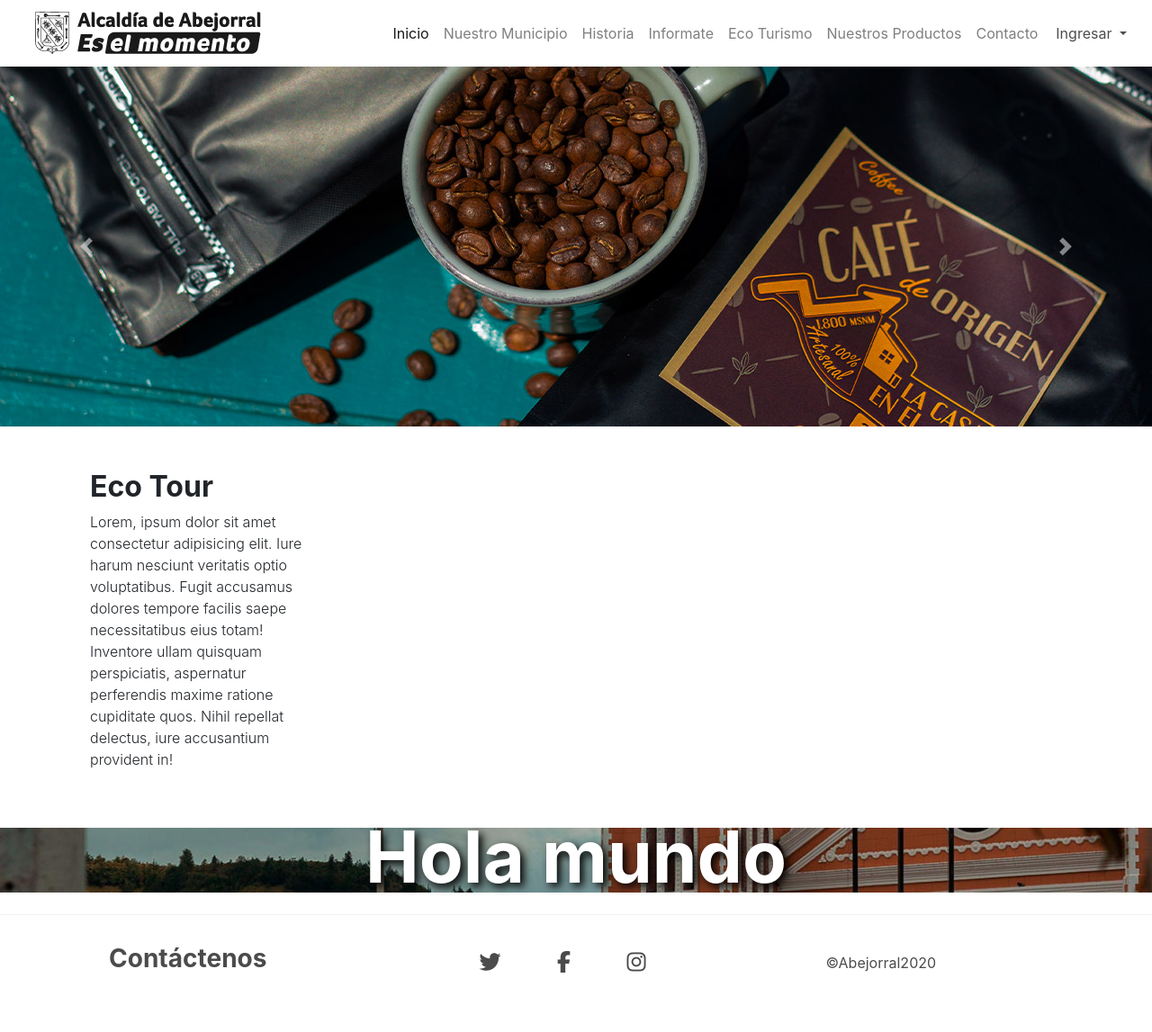
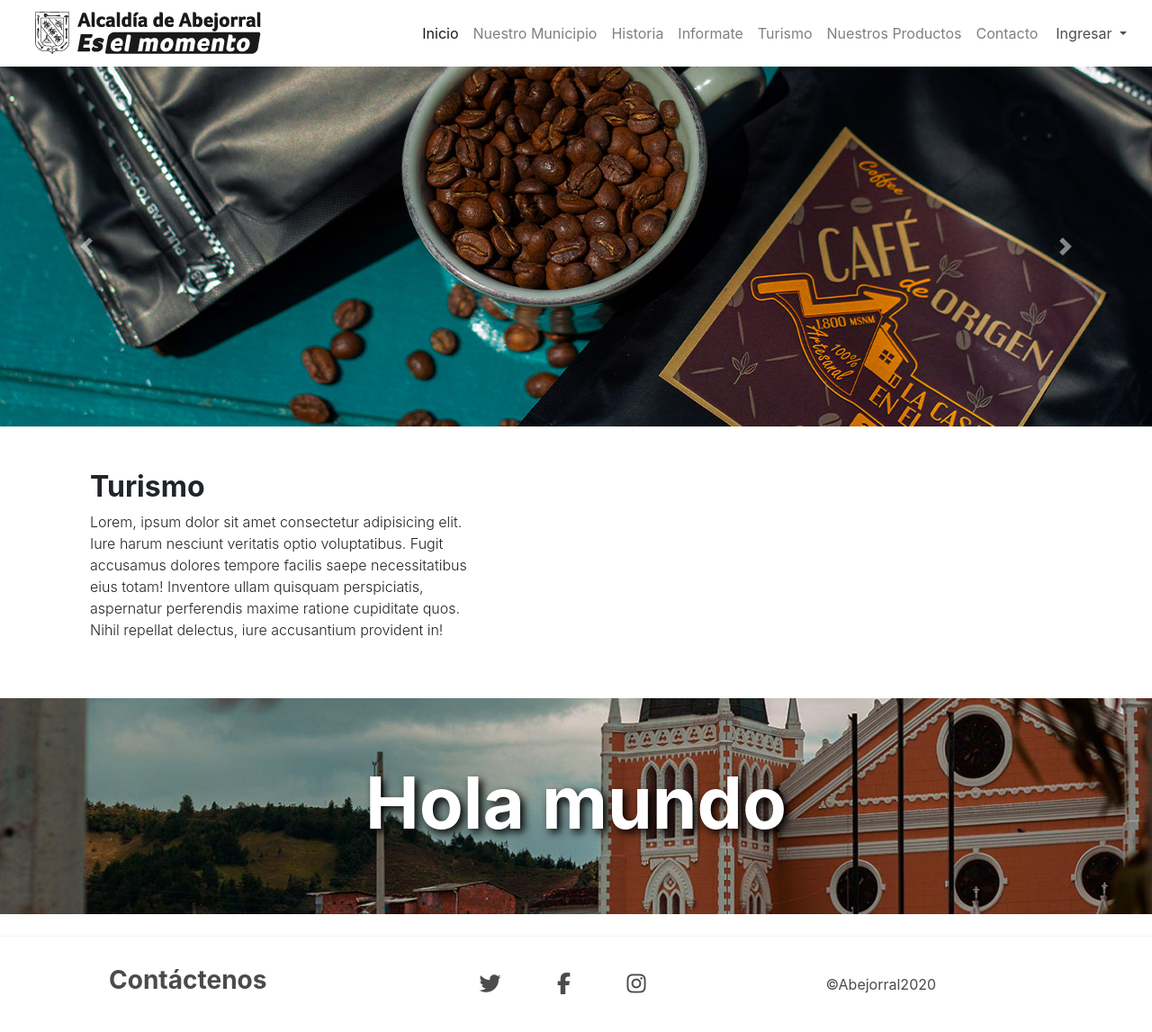
Before and after one commit to sam-oro/abejorral-turista, a PHP site: page /GIT/vistas/ecotour/ecotour.php in a window 1280 px wide. Shown: the whole page at 90% size. Before the commit the page ends 1081 px from the top, so only its background shows below. Run offline with PHP 8.4, Linux system fonts and the light colour scheme; data comes from the database, SQL or seed files in the repository; some libraries are stand-ins or nearby versions.

Commit message:
Correciones

```diff
--- a/css/style.css
+++ b/css/style.css
@@ -39,7 +39,7 @@ main {
 
 /* Recursos */
 
-.contenedor{
+.contenedor {
     margin: 0;
     padding: 0;
     justify-content: center;
@@ -81,6 +81,19 @@ main {
 
 .sesiones {
     height: auto;
+    background-position: center;
+    background-repeat: no-repeat;
+    background-size: cover;
+    background-attachment: fixed;
+    display: flex;
+    justify-content: center;
+    align-items: center;
+    margin: 0;
+    padding: 0;
+}
+
+.sesiones__turismo {
+    height: 30vh;
     background-position: center;
     background-repeat: no-repeat;
     background-size: cover;
@@ -208,7 +221,7 @@ main {
     height: 2px;
 }
 
-.index-titulo{
+.index-titulo {
     margin-left: 1rem;
 }
 
@@ -359,11 +372,12 @@ main {
 
 
 /* Productos */
-.color-index{
-    background-color: #fAfAfA;
+
+.color-index {
+    background-color: #f7f7f7;
 }
 
-.cont{
+.cont {
     margin: 0;
     padding: 0;
     display: flex;
@@ -371,18 +385,18 @@ main {
     align-items: center;
 }
 
-.productos{
+.productos {
     width: 90%;
 }
 
-.producto{
+.producto {
     border-radius: 2px;
     margin: 3rem;
     background-color: #FFFFFF;
     padding-bottom: 1rem;
 }
 
-.titulo-cafe{
+.titulo-cafe {
     background-color: #FA7838;
     height: 10vh;
     display: flex;
@@ -390,13 +404,13 @@ main {
     align-items: center;
 }
 
-.titulo-cafe h1{
+.titulo-cafe h1 {
     color: #ffffff;
     filter: brightness(100%);
     text-transform: uppercase;
 }
 
-.titulo-otros{
+.titulo-otros {
     background-color: #99c355;
     height: 10vh;
     display: flex;
@@ -404,7 +418,7 @@ main {
     align-items: center;
 }
 
-.titulo-otros h1{
+.titulo-otros h1 {
     color: #ffffff;
     filter: brightness(100%);
     text-transform: uppercase;
@@ -420,8 +434,8 @@ main {
     background-size: cover;
 }
 
-@supports(object-fit: cover){
-    .card img{
+@supports(object-fit: cover) {
+    .card img {
         height: 100%;
         object-fit: cover;
         object-position: center center;
@@ -531,10 +545,11 @@ main {
     }
 }
 
+
 /* preguntas frecuentes */
 
-.cabecera{
-    background-color:#ebe9e9;
+.cabecera {
+    background-color: #ebe9e9;
     padding: 10px 12px;
     border-bottom: 1px solid #e4573e;
     overflow: hidden;
@@ -543,13 +558,14 @@ main {
     border-radius: 4px 4px 0 0;
 }
 
-.cont-pregunta{
+.cont-pregunta {
     color: #e4573e;
     font-size: 2rem;
     float: left;
     margin-right: 10px;
 }
-.pregunta{
+
+.pregunta {
     background-color: #ebe9e9;
     padding: 12px;
     -webkit-border-radius: 0 0 4px 4px;
@@ -560,13 +576,15 @@ main {
     font-size: 1.4rem;
 }
 
-.preguntas-frecuentes{
+.preguntas-frecuentes {
     height: 600px;
     overflow: scroll;
     margin-bottom: 5rem;
 }
 
+
 /* Switch Productos */
+
 .switch {
     position: relative;
     display: inline-block;
@@ -574,14 +592,18 @@ main {
     height: 34px;
 }
 
+
 /* Hide default HTML checkbox */
+
 .switch input {
     opacity: 0;
     width: 0;
     height: 0;
 }
 
+
 /* The slider */
+
 .slider {
     position: absolute;
     cursor: pointer;
@@ -606,21 +628,23 @@ main {
     transition: .4s;
 }
 
-  input:checked + .slider {
+input:checked+.slider {
     background-color: #99C355;
 }
 
-  input:focus + .slider {
+input:focus+.slider {
     box-shadow: 0 0 1px #99C355;
 }
 
-  input:checked + .slider:before {
+input:checked+.slider:before {
     -webkit-transform: translateX(26px);
     -ms-transform: translateX(26px);
     transform: translateX(26px);
 }
 
+
 /* Rounded sliders */
+
 .slider.round {
     border-radius: 34px;
 }
--- a/vistas/ecotour/ecotour.php
+++ b/vistas/ecotour/ecotour.php
@@ -23,7 +23,7 @@
     <head>
         <meta charset="UTF-8">
         <meta name="viewport" content="width=device-width, initial-scale=1.0">
-        <title>EcoTour</title>
+        <title>Turismo</title>
 
         <!--importacion boostrap-->
         <link rel="stylesheet" href="https://maxcdn.bootstrapcdn.com/bootstrap/4.0.0/css/bootstrap.min.css" integrity="sha384-Gn5384xqQ1aoWXA+058RXPxPg6fy4IWvTNh0E263XmFcJlSAwiGgFAW/dAiS6JXm" crossorigin="anonymous">
@@ -117,15 +117,15 @@
 
         <section class="container">
             <div class="row col-12 mt-5">
-                <div class="col-12 col-md-3">
-                    <h2>Eco Tour</h2>
+                <div class="col-12 col-md-5">
+                    <h2>Turismo</h2>
 
                     <p>Lorem, ipsum dolor sit amet consectetur adipisicing elit. Iure harum nesciunt veritatis optio voluptatibus. Fugit accusamus dolores tempore facilis saepe necessitatibus eius totam! Inventore ullam quisquam perspiciatis, aspernatur
                         perferendis maxime ratione cupiditate quos. Nihil repellat delectus, iure accusantium provident in!
                     </p>
                 </div>
 
-                <div class="col-12 col-md-9">
+                <div class="col-12 col-md-7">
                     <?php
                 $sel = $conn ->query("SELECT * FROM tblvideo where cod='2'");
 
@@ -191,7 +191,7 @@
             </div>
         </section>
 
-        <section class="sesiones mt-5" style="background-image: url(../../img/sec-01.jpg);">
+        <section class="sesiones sesiones__turismo mt-5" style="background-image: url(../../img/sec-01.jpg);">
             <a href="">
                 <h2>Hola mundo</h2>
             </a>
--- a/vistas/includes/header_admin.php
+++ b/vistas/includes/header_admin.php
@@ -30,7 +30,7 @@
                     <a class="nav-link" href="<?php echo $URL ?>vistas/informate/informate.php">Informate</a>
                 </li>
                 <li class="nav-item">
-                    <a class="nav-link" href="<?php echo $URL; ?>vistas/ecotour/ecotour.php">Eco Turismo</a>
+                    <a class="nav-link" href="<?php echo $URL; ?>vistas/ecotour/ecotour.php">Turismo</a>
                 </li>
                 <li class="nav-item">
                     <a class="nav-link" href="<?php echo $URL; ?>vistas/Producto/vista_productos.php">Nuestros Productos</a>
--- a/vistas/includes/header_company.php
+++ b/vistas/includes/header_company.php
@@ -30,7 +30,7 @@
                     <a class="nav-link" href="<?php echo $URL ?>vistas/informate/informate.php">Informate</a>
                 </li>
                 <li class="nav-item">
-                    <a class="nav-link" href="<?php echo $URL; ?>vistas/ecotour/ecotour.php">Eco Turismo</a>
+                    <a class="nav-link" href="<?php echo $URL; ?>vistas/ecotour/ecotour.php">Turismo</a>
                 </li>
                 <li class="nav-item">
                     <a class="nav-link" href="<?php echo $URL; ?>vistas/Producto/vista_productos.php">Nuestros Productos</a>
--- a/vistas/includes/header_idx.php
+++ b/vistas/includes/header_idx.php
@@ -30,7 +30,7 @@
                     <a class="nav-link" href="<?php echo $URL ?>vistas/informate/informate.php">Informate</a>
                 </li>
                 <li class="nav-item">
-                    <a class="nav-link" href="<?php echo $URL; ?>vistas/ecotour/ecotour.php">Eco Turismo</a>
+                    <a class="nav-link" href="<?php echo $URL; ?>vistas/ecotour/ecotour.php">Turismo</a>
                 </li>
                 <li class="nav-item">
                     <a class="nav-link" href="<?php echo $URL; ?>vistas/Producto/vista_productos.php">Nuestros Productos</a>
--- a/vistas/includes/header_user.php
+++ b/vistas/includes/header_user.php
@@ -30,7 +30,7 @@
                     <a class="nav-link" href="<?php echo $URL ?>vistas/informate/informate.php">Informate</a>
                 </li>
                 <li class="nav-item">
-                    <a class="nav-link" href="<?php echo $URL; ?>vistas/ecotour/ecotour.php">Eco Turismo</a>
+                    <a class="nav-link" href="<?php echo $URL; ?>vistas/ecotour/ecotour.php">Turismo</a>
                 </li>
                 <li class="nav-item">
                     <a class="nav-link" href="<?php echo $URL; ?>vistas/Producto/vista_productos.php">Nuestros Productos</a>
```
Lines whose indentation alone changed are shown as unchanged.
